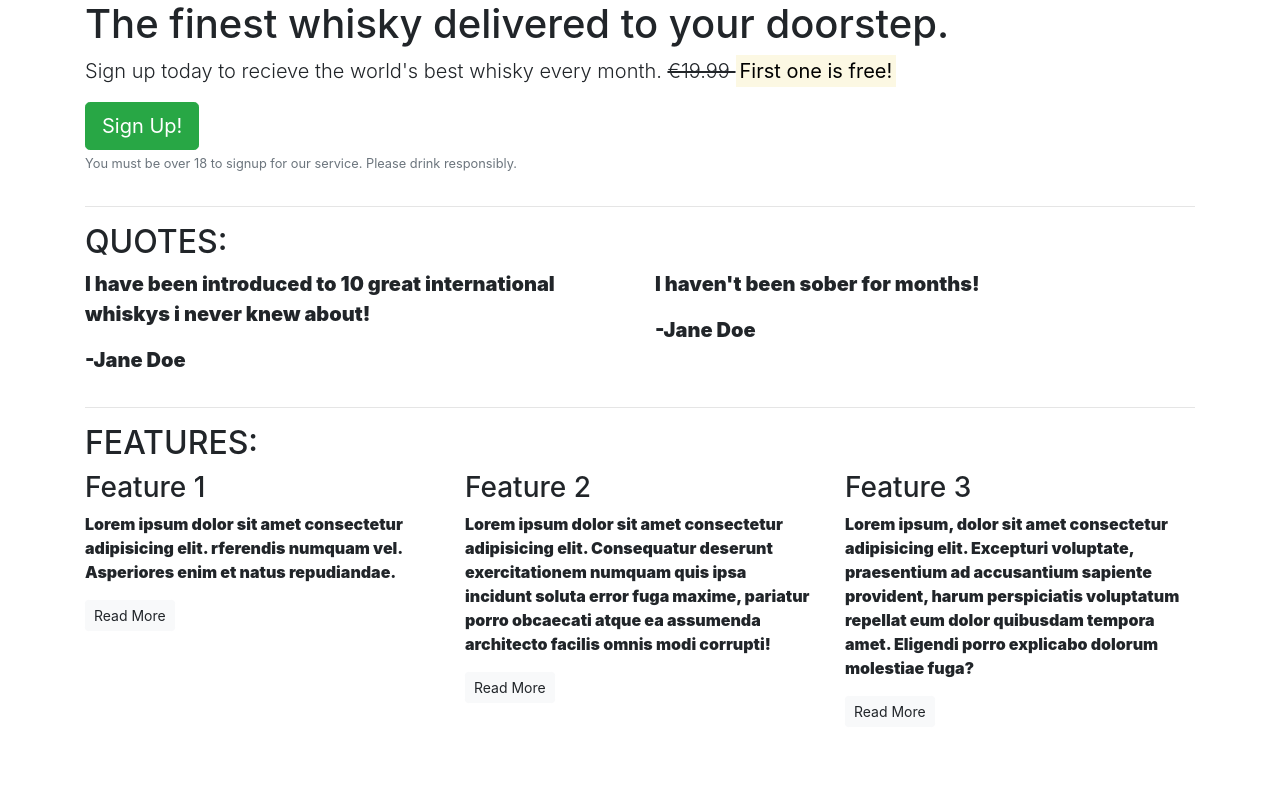
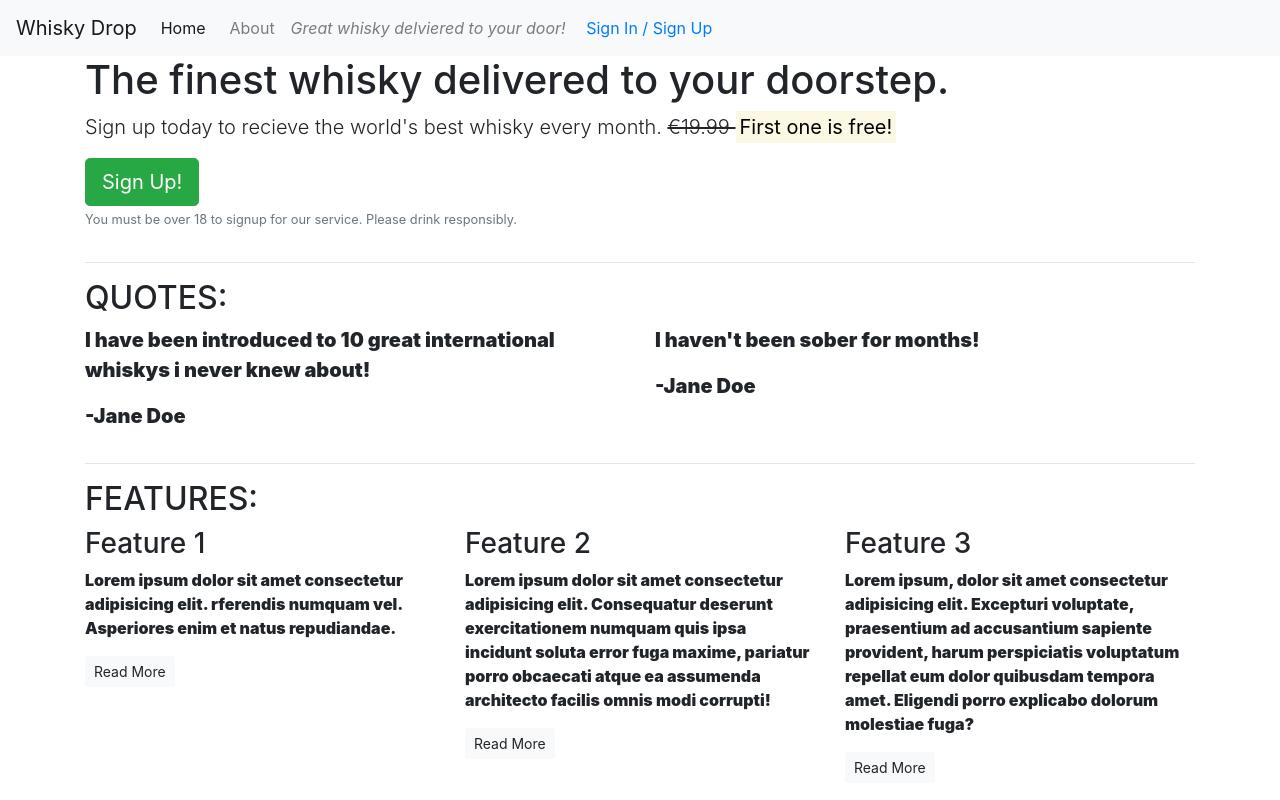
Before and after one commit to TriZanf/bootstrap4, a plain HTML site: page index.html in a window 1280 px wide. Drawn offline with nearby package versions, Linux system fonts and the light colour scheme.

Commit message:
more grid optoins added

```diff
--- a/index.html
+++ b/index.html
@@ -9,6 +9,20 @@
 <script src="https://stackpath.bootstrapcdn.com/bootstrap/4.4.1/js/bootstrap.min.js" integrity="sha384-wfSDF2E50Y2D1uUdj0O3uMBJnjuUD4Ih7YwaYd1iqfktj0Uod8GCExl3Og8ifwB6" crossorigin="anonymous"></script>
 </head>
 <body>
+<nav class="navbar navbar-light bg-light navbar-expand-sm">
+    <a href="/" class="navbar-brand">Whisky Drop</a>
+    <ul class="navbar-nav mr-auto">
+        <li class="active nav-item mr-2"><a class="nav-link" href="/">Home</a></li>
+        <li class="nav-item mr-2"><a class="nav-link" href="/about">About</a></li>
+        <li class="nav-item mr-2 d-block d-sm-none"><a class="nav-link" href="/login">Sign In / Sing Up</a></li>
+
+        <div class="d-none d-md-block">
+        <p class="navbar-text my-auto mr-2"><i>Great whisky delviered to your door!</i></p>
+        <a href="/login" class="my-auto ml-2">Sign In / Sign Up</a>
+        </div>
+    </ul>
+
+</nav>
 <article class="container">
    <div class="row">
    <div class="col-12">
```
